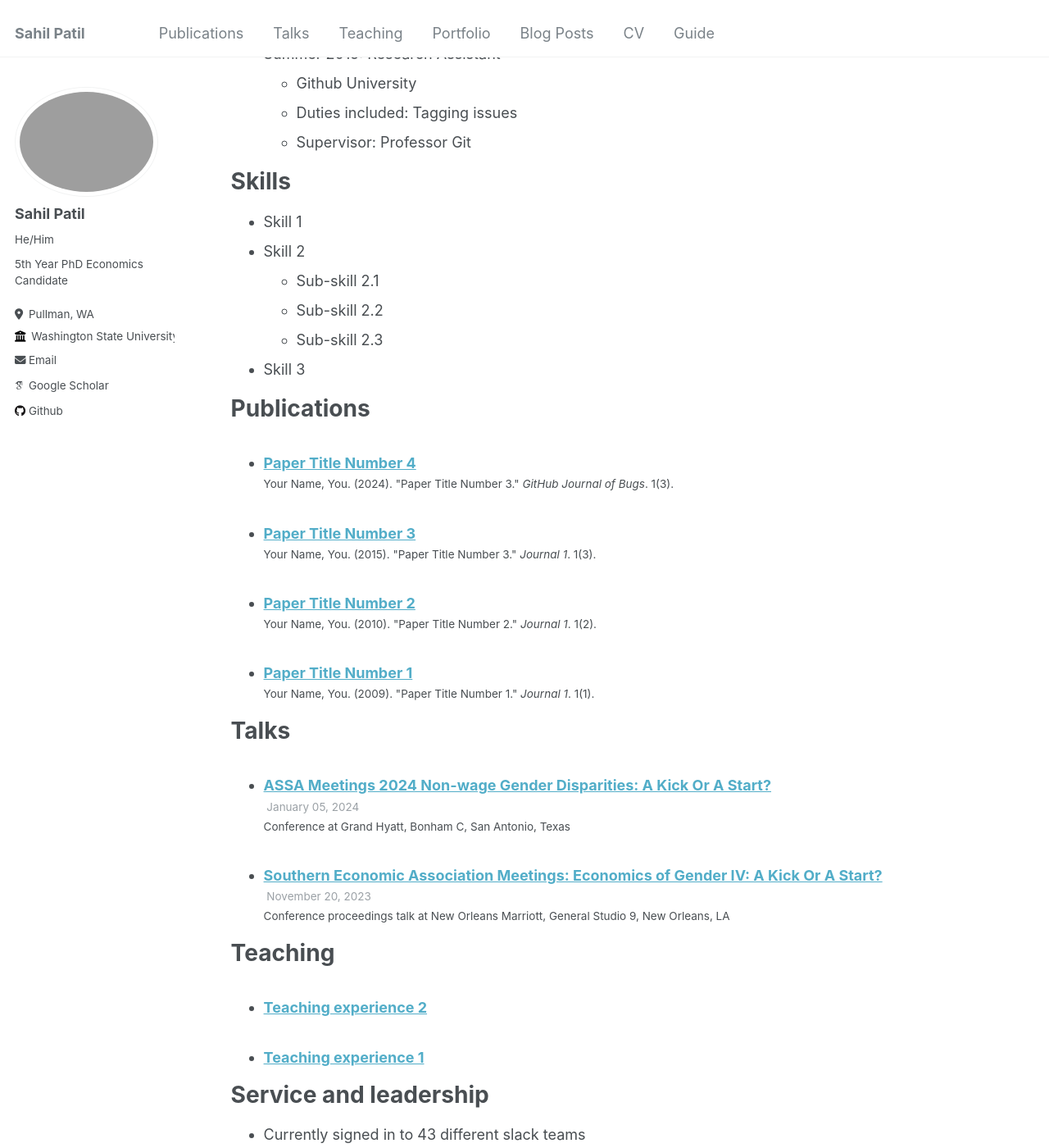
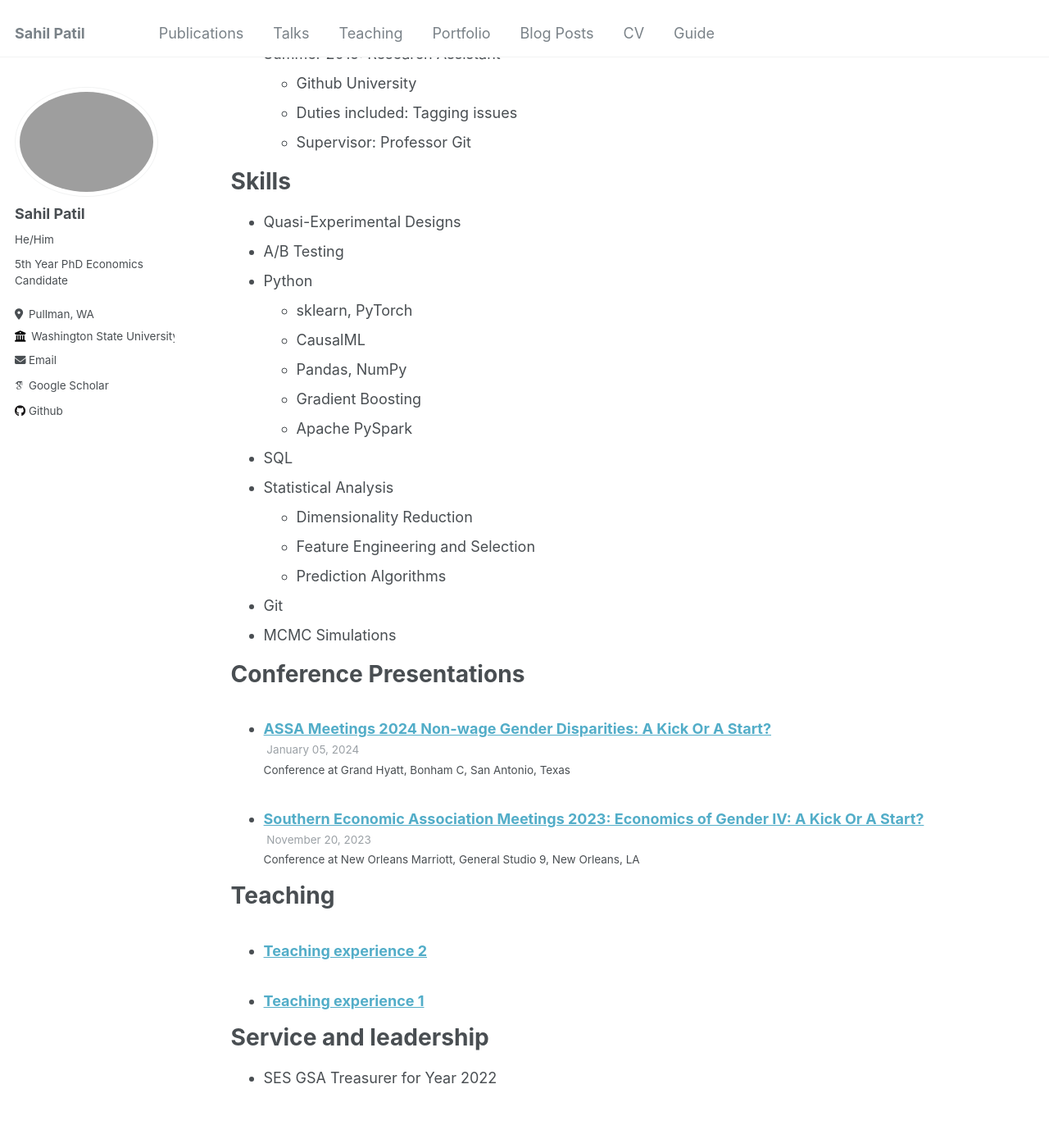
Before and after one commit to AditiASurve/sahilpatil, a Jekyll site: the page built from _pages/cv.md, in a window 1280 px wide and 1400 px high, scrolled down 713 px. Shown: the whole window at 82% size. Built offline with Jekyll 4.4.1, drawn with Linux system fonts in a browser that asks for light colours; some web fonts are replaced.

Commit message:
removed pubs blog posts updated conference

```diff
--- a/_pages/cv.md
+++ b/_pages/cv.md
@@ -37,20 +37,25 @@ Work experience
 
 Skills
 ======
-* Skill 1
-* Skill 2
-  * Sub-skill 2.1
-  * Sub-skill 2.2
-  * Sub-skill 2.3
-* Skill 3
+* Quasi-Experimental Designs
+* A/B Testing
+* Python
+  * sklearn, PyTorch
+  * CausalML
+  * Pandas, NumPy
+  * Gradient Boosting
+  * Apache PySpark
+* SQL
+* Statistical Analysis
+  * Dimensionality Reduction
+  * Feature Engineering and Selection
+  * Prediction Algorithms
+* Git
+* MCMC Simulations
 
-Publications
-======
-  <ul>{% for post in site.publications reversed %}
-    {% include archive-single-cv.html %}
-  {% endfor %}</ul>
 
-Talks
+
+Conference Presentations
 ======
   <ul>{% for post in site.talks reversed %}
     {% include archive-single-talk-cv.html  %}
@@ -64,4 +69,4 @@ Teaching
 
 Service and leadership
 ======
-* Currently signed in to 43 different slack teams
+* SES GSA Treasurer for Year 2022
--- a/_publications/2009-10-01-paper-title-number-1.md
+++ /dev/null
@@ -1,12 +0,0 @@
----
-title: "Paper Title Number 1"
-collection: publications
-permalink: /publication/2009-10-01-paper-title-number-1
-excerpt: 'This paper is about the number 1. The number 2 is left for future work.'
-date: 2009-10-01
-venue: 'Journal 1'
-paperurl: 'http://academicpages.github.io/files/paper1.pdf'
-citation: 'Your Name, You. (2009). &quot;Paper Title Number 1.&quot; <i>Journal 1</i>. 1(1).'
----
-
-The contents above will be part of a list of publications, if the user clicks the link for the publication than the contents of section will be rendered as a full page, allowing you to provide more information about the paper for the reader. When publications are displayed as a single page, the contents of the above "citation" field will automatically be included below this section in a smaller font.
--- a/_publications/2010-10-01-paper-title-number-2.md
+++ /dev/null
@@ -1,12 +0,0 @@
----
-title: "Paper Title Number 2"
-collection: publications
-permalink: /publication/2010-10-01-paper-title-number-2
-excerpt: 'This paper is about the number 2. The number 3 is left for future work.'
-date: 2010-10-01
-venue: 'Journal 1'
-paperurl: 'http://academicpages.github.io/files/paper2.pdf'
-citation: 'Your Name, You. (2010). &quot;Paper Title Number 2.&quot; <i>Journal 1</i>. 1(2).'
----
-
-The contents above will be part of a list of publications, if the user clicks the link for the publication than the contents of section will be rendered as a full page, allowing you to provide more information about the paper for the reader. When publications are displayed as a single page, the contents of the above "citation" field will automatically be included below this section in a smaller font.
--- a/_publications/2015-10-01-paper-title-number-3.md
+++ /dev/null
@@ -1,12 +0,0 @@
----
-title: "Paper Title Number 3"
-collection: publications
-permalink: /publication/2015-10-01-paper-title-number-3
-excerpt: 'This paper is about the number 3. The number 4 is left for future work.'
-date: 2015-10-01
-venue: 'Journal 1'
-paperurl: 'http://academicpages.github.io/files/paper3.pdf'
-citation: 'Your Name, You. (2015). &quot;Paper Title Number 3.&quot; <i>Journal 1</i>. 1(3).'
----
-
-The contents above will be part of a list of publications, if the user clicks the link for the publication than the contents of section will be rendered as a full page, allowing you to provide more information about the paper for the reader. When publications are displayed as a single page, the contents of the above "citation" field will automatically be included below this section in a smaller font.
--- a/_publications/2024-02-17-paper-title-number-4.md
+++ /dev/null
@@ -1,12 +0,0 @@
----
-title: "Paper Title Number 4"
-collection: publications
-permalink: /publication/2024-02-17-paper-title-number-4
-excerpt: 'This paper is about fixing template issue #693.'
-date: 2024-02-17
-venue: 'GitHub Journal of Bugs'
-paperurl: 'http://academicpages.github.io/files/paper3.pdf'
-citation: 'Your Name, You. (2024). &quot;Paper Title Number 3.&quot; <i>GitHub Journal of Bugs</i>. 1(3).'
----
-
-The contents above will be part of a list of publications, if the user clicks the link for the publication than the contents of section will be rendered as a full page, allowing you to provide more information about the paper for the reader. When publications are displayed as a single page, the contents of the above "citation" field will automatically be included below this section in a smaller font.
--- a/_talks/2023-11-20-conference.md
+++ b/_talks/2023-11-20-conference.md
@@ -1,7 +1,7 @@
 ---
-title: "Southern Economic Association Meetings: Economics of Gender IV: A Kick Or A Start?"
+title: "Southern Economic Association Meetings 2023: Economics of Gender IV: A Kick Or A Start?"
 collection: talks
-type: "Conference proceedings talk"
+type: "Conference"
 permalink: /talks/2023-11-20-conference
 venue: "New Orleans Marriott, General Studio 9"
 date: 2023-11-20
```
Also changed, not shown: _pages/about.md (+1 -1 lines), _posts/2012-08-14-blog-post-1.md (deleted, +0 -20 lines), _posts/2013-08-14-blog-post-2.md (deleted, +0 -20 lines), _posts/2014-08-14-blog-post-3.md (deleted, +0 -20 lines), _posts/2015-08-14-blog-post-4.md (deleted, +0 -20 lines), _posts/2199-01-01-future-post.md (deleted, +0 -11 lines), 2 other files.
